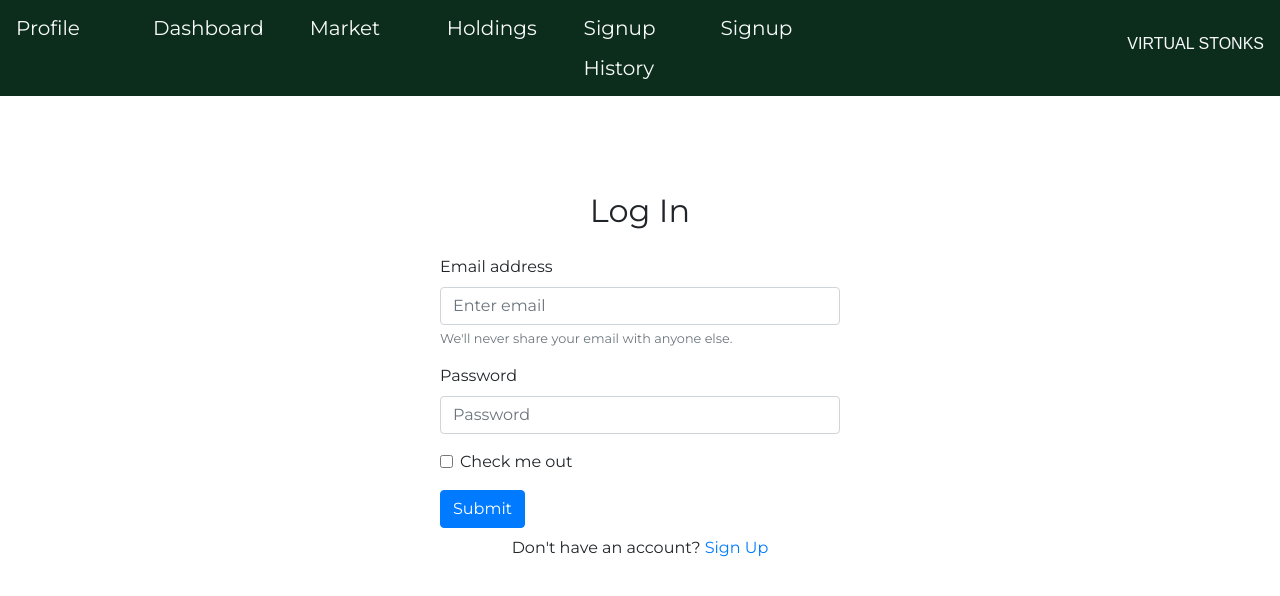
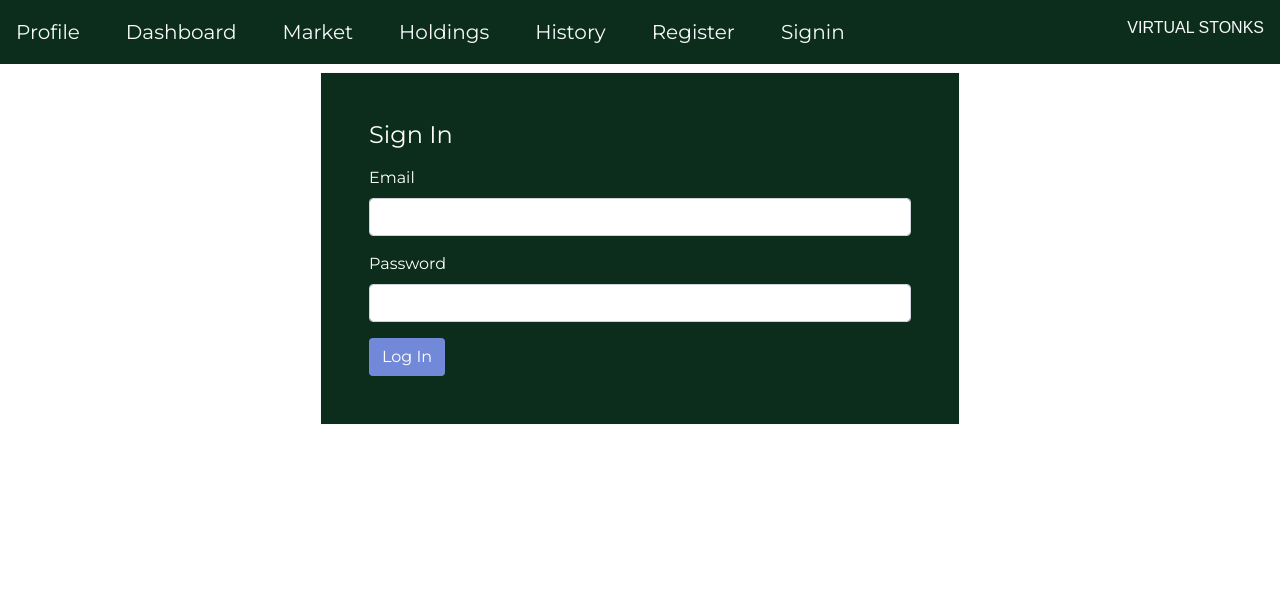
Before and after one commit to virtual-stonks/stonks-frontend, a React (Create React App) app: page /login in a window 1280 px wide. Shown: the top 596 px of the page. Built offline with nearby package versions, Linux system fonts and the light colour scheme.

Commit message:
added sign in sign up form

```diff
--- a/src/App.js
+++ b/src/App.js
@@ -11,6 +11,7 @@ import Crypto from "./components/market/crypto/Crypto";
 import CoinLive from "./components/market/crypto/CoinLive";
 import Holdings from "./components/holdings/Holdings";
 import History from "./components/History";
+import SignIn from "./components/auth/Signin";
 
 function App() {
   return (
@@ -18,7 +19,8 @@ function App() {
       <Navbar />
       <Switch>
         <Route exact path="/login" component={Signin} />
-        <Route exact path="/signup" component={Signup} />
+        <Route exact path="/register" component={Signup} />
+        <Route exact path="/signin" component={SignIn} />
         <Route exact path="/market/crypto" component={Crypto} />
         <Route exact path="/live/crypto" component={CoinLive} />
         <Route exact path="/holdings" component={Holdings} />
--- a/src/components/Navbar.js
+++ b/src/components/Navbar.js
@@ -42,7 +42,7 @@ function Navbar(props) {
               </Link>
             </li>
             <li className="nav-item col">
-              {
+              {/* {
                 localStorage.getItem("auth-token") ?
                   <Link className="navbar-brand text-light" onClick={localStorage.removeItem("auth-token")} >
                     Logout
@@ -50,15 +50,20 @@ function Navbar(props) {
                   <Link className="navbar-brand text-light" to="/signup">
                     Signup
                   </Link>
-              }
+              } */}
 
               <Link className="navbar-brand text-light" to="/history">
                 History
               </Link>
             </li>
             <li className="nav-item col">
-              <Link className="navbar-brand text-light" to="/signup">
-                Signup
+              <Link className="navbar-brand text-light" to="/register">
+                Register
+              </Link>
+            </li>
+            <li className="nav-item col">
+              <Link className="navbar-brand text-light" to="/signin">
+                Signin
               </Link>
             </li>
           </ul>
--- a/src/components/api/config.js
+++ b/src/components/api/config.js
@@ -1,4 +1,4 @@
-const JWT_TOKEN = 'eyJhbGciOiJIUzI1NiIsInR5cCI6IkpXVCJ9.eyJ1c2VyIjp7ImVtYWlsIjoic2FidWo3QGdtYWlsLmNvbSIsImlkIjoiNjA4NWI2ZGQzZWIxNTkwYzQ4YzZlNWNhIn0sImlhdCI6MTYxOTM3NTgzNywiZXhwIjoxNjE5NDYyMjM3fQ.XiDLLabNyu1sO0UyabWU6w1ZdiiQd4bdwz9wNMFC1ZE';
+const JWT_TOKEN = 'eyJhbGciOiJIUzI1NiIsInR5cCI6IkpXVCJ9.eyJ1c2VyIjp7ImVtYWlsIjoic2FidWo2QGdtYWlsLmNvbSIsImlkIjoiNjA4NjlkYmY3YzA3NzQyMGE0YWExMzNkIn0sImlhdCI6MTYxOTU4Nzg5OSwiZXhwIjoxNjE5Njc0Mjk5fQ.zAGJDG_miy5-2goo-L3opvYGWIVzxedbLB9v8sCINXQ';
 module.exports = {
     JWT_TOKEN
 }
--- a/src/components/auth/Signin.js
+++ b/src/components/auth/Signin.js
@@ -1,100 +1,69 @@
-import { useRef, useState } from "react";
-import { Link, useHistory } from "react-router-dom";
-import axios from "axios";
+import React, { useState } from "react";
+import { Redirect } from "react-router-dom";
 
-export default function Signin() {
-  const emailRef = useRef();
-  const passwordRef = useRef();
-  const [error, setError] = useState("");
-  const [loading, setLoading] = useState(false);
-  const history = useHistory();
+const SignIn = ({ signIn, uid }) => {
+  const [email, setEmail] = useState("");
+  const [password, setPassword] = useState("");
 
-  async function handleSubmit(e) {
+  const handleChange = (e) => {
+    switch (e.target.id) {
+      case "email":
+        setEmail(e.target.value);
+        return;
+      case "password":
+        setPassword(e.target.value);
+        return;
+      default:
+        return
+    }
+  };
+
+  const handleSubmit = (e) => {
     e.preventDefault();
+    // console.log({ email, password });
+    signIn({ email, password });
+  };
 
-    setError("");
-    setLoading(true);
-
-    console.log(emailRef.current.value);
-    console.log(passwordRef.current.value);
-
-    try {
-
-    await axios
-      .post("http://localhost:5000/api/user/signin", {
-        email: emailRef.current.value,
-        password: passwordRef.current.value,
-      })
-      .then(
-        result => {
-          localStorage.setItem("auth-token", result?.data.token);
-          history.push('/');
-        }
-        // err => setError(err.message)
-      );
-
-    } catch (err) { err.response.data.message && setError(err.response.data.message) }
-
-    setLoading(false);
-  }
-
+  // if (uid) return <Redirect to="/about" />;
+  // else
     return (
-    <div
-      className="container d-flex align-items-center justify-content-center"
-      style={{ minHeight: "70vh" }}
+      <div>
+      <form
+        className="container text border border-light p-5 mt-2 text-white"
+        autoComplete="off"
+        onSubmit={handleSubmit}
+        style={{width: "50%", backgroundColor: "#0c2d1c"}}
       >
-      <div className="w-100" style={{ maxWidth: "400px" }}>
-        <h2 className="text-center mb-4">Log In</h2>
-        {error && (
-          <div class="alert alert-danger" role="alert">
-            {error}
-          </div>
-        )}
-        <form onSubmit={handleSubmit}>
-          <div className="form-group text-left">
-            <label for="email">Email address</label>
+        <label>
+          <h4>Sign In</h4>
+        </label>
+        <div className="form-group">
+          <label htmlFor="email">Email </label>
           <input
             type="email"
             className="form-control"
             id="email"
-              aria-describedby="emailHelp"
-              placeholder="Enter email"
-              ref={emailRef}
-              required
+            value={email}
+            onChange={handleChange}
           />
-            <small id="emailHelp" className="form-text text-muted">
-              We'll never share your email with anyone else.
-            </small>
         </div>
-          <div className="form-group text-left">
-            <label for="password">Password</label>
+        <div className="form-group">
+          <label htmlFor="password">Password</label>
           <input
             type="password"
             className="form-control"
             id="password"
-              placeholder="Password"
-              ref={passwordRef}
-              required
+            value={password}
+            onChange={handleChange}
           />
         </div>
-          <div className="form-group form-check">
-            <input
-              type="checkbox"
-              className="form-check-input"
-              id="exampleCheck1"
-            />
-            <label className="form-check-label" for="exampleCheck1">
-              Check me out
-            </label>
-          </div>
-          <button disabled={loading} type="submit" className="btn btn-primary">
-            Submit
+        <button type="submit" className="btn" style={{backgroundColor: "#7289DA", color: "white"}}>
+          Log In
         </button>
       </form>
-        <div className="w-100 text-center mt-2">
-          Don't have an account? <Link to="/signup">Sign Up</Link>
-        </div>
-      </div>
       </div>
     );
-}
+};
+
+
+export default SignIn;
--- a/src/components/auth/Signup.js
+++ b/src/components/auth/Signup.js
@@ -1,114 +1,81 @@
-import { useRef, useState } from "react";
-import { Link, useHistory } from "react-router-dom";
-import axios from "axios";
+import React, { useState } from "react";
+import { Redirect } from "react-router-dom";
 
-export default function Signup() {
-  const emailRef = useRef();
-  const passwordRef = useRef();
-  const nameRef = useRef();
-  const [error, setError] = useState("");
-  const [loading, setLoading] = useState(false);
-  const history = useHistory();
+const Signup = ({ signUp, uid }) => {
+  const [email, setEmail] = useState("");
+  const [name, setName] = useState("");
+  const [password, setPassword] = useState("");
 
-  async function handleSubmit(e) {
+  const handleChange = (e) => {
+    switch (e.target.id) {
+      case "name":
+        setName(e.target.value);
+        return;
+      case "email":
+        setEmail(e.target.value);
+        return;
+      case "password":
+        setPassword(e.target.value);
+        return;
+      default:
+        return
+    }
+  };
+
+  const handleSubmit = (e) => {
     e.preventDefault();
+    // console.log({ email, password });
+    signUp({ email, password });
+  };
 
-    setError("");
-    setLoading(true);
-
-    // console.log(nameRef.current.value);
-    // console.log(emailRef.current.value);
-    // console.log(passwordRef.current.value);
-
-    try {
-
-      await axios
-        .post("http://localhost:5000/api/user/signup", {
-          name: nameRef.current.value,
-          email: emailRef.current.value,
-          password: passwordRef.current.value,
-        })
-        .then(
-          result => {
-            localStorage.setItem("auth-token", result.data.token);
-            // console.log(result);
-            // history.push('/');
-          }
-        );
-    } catch (err) { err.response.data.message && setError(err.response.data.message) }
-
-
-    setLoading(false);
-  }
-
+//   if (uid) return <Redirect to="/about" />;
+//   else
     return (
-    <div
-      className="container d-flex align-items-center justify-content-center"
-      style={{ minHeight: "70vh" }}
+      <form
+        className="container text border border-light p-5 mt-2 text-white"
+        autoComplete="off"
+        onSubmit={handleSubmit}
+        style={{width: "50%", backgroundColor: "#0c2d1c"}}
       >
-      <div className="w-100" style={{ maxWidth: "400px" }}>
-        <h2 className="text-center mb-4">Sign Up</h2>
-        {error && (
-          <div class="alert alert-danger" role="alert">
-            {error}
-          </div>
-        )}
-        <form onSubmit={handleSubmit}>
-          <div className="form-group text-left">
-            <label for="name">Full Name</label>
+        <label>
+          <h4>Sign Up</h4>
+        </label>
+        <div className="form-group">
+          <label htmlFor="name">Name </label>
           <input
             type="name"
             className="form-control"
             id="name"
-              placeholder="Enter Full Name"
-              ref={nameRef}
-              required
+            value={name}
+            onChange={handleChange}
           />
         </div>
-          <div className="form-group text-left">
-            <label for="email">Email address</label>
+        <div className="form-group">
+          <label htmlFor="email">Email </label>
           <input
             type="email"
             className="form-control"
             id="email"
-              aria-describedby="emailHelp"
-              placeholder="Enter email"
-              ref={emailRef}
-              required
+            value={email}
+            onChange={handleChange}
           />
-            <small id="emailHelp" className="form-text text-muted">
-              We'll never share your email with anyone else.
-            </small>
         </div>
-          <div className="form-group text-left">
-            <label for="password">Password</label>
+        <div className="form-group">
+          <label htmlFor="password">Password</label>
           <input
             type="password"
             className="form-control"
             id="password"
-              placeholder="Password"
-              ref={passwordRef}
-              required
+            value={password}
+            onChange={handleChange}
           />
         </div>
-          <div className="form-group form-check">
-            <input
-              type="checkbox"
-              className="form-check-input"
-              id="exampleCheck1"
-            />
-            <label className="form-check-label" for="exampleCheck1">
-              Check me out
-            </label>
-          </div>
-          <button disabled={loading} type="submit" className="btn btn-primary">
-            Submit
+        <button type="submit" className="btn btn-dark" style={{backgroundColor: "#7289DA", color: "white"}}>
+          Register
         </button>
       </form>
-        <div className="w-100 text-center mt-2">
-          Already have an account? <Link to="/login">Sign In</Link>
-        </div>
-      </div>
-    </div>
     );
-}
+};
+
+
+export default Signup;
```
Lines whose indentation alone changed are shown as unchanged.
